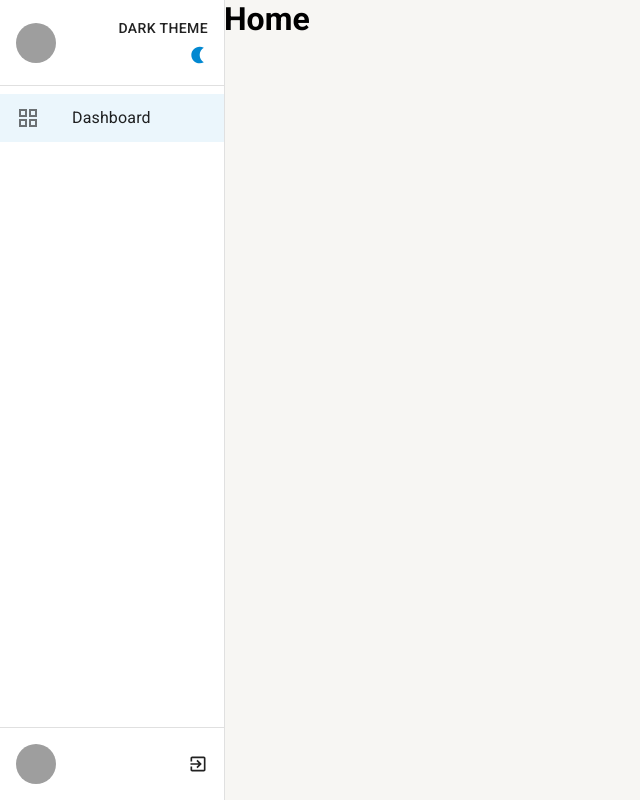
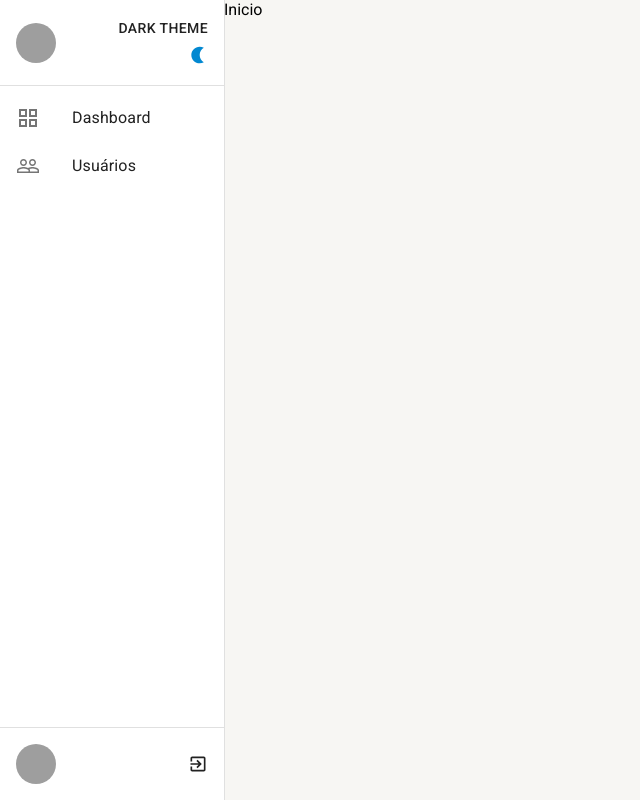
Before and after one commit to geraldobl58/app-dashboard-typescript-material-ui, a React (Create React App) app: page / in a window 1280 px wide. Shown: the whole page, without its empty margins (0-640 px from the left). Built offline with nearby package versions, Linux system fonts and the light colour scheme; grey boxes are pictures that could not be loaded.

Commit message:
:sparkles: Creating drawer context for menu with links

```diff
--- a/src/components/AppShell/index.tsx
+++ b/src/components/AppShell/index.tsx
@@ -11,11 +11,11 @@ import {
 import LightModeIcon from '@mui/icons-material/LightMode'
 import NightlightIcon from '@mui/icons-material/Nightlight'
 import ExitToAppIcon from '@mui/icons-material/ExitToApp'
-import GridViewIcon from '@mui/icons-material/GridView'
 
 import { useAppThemeContext } from 'contexts/ThemeContext'
 
 import { MenuLinks } from 'components/MenuLinks'
+import { useDrawerContext } from 'contexts/DrawerContext'
 
 type MenuProps = {
   children: React.ReactNode
@@ -23,7 +23,10 @@ type MenuProps = {
 
 export function AppShell({ children }: MenuProps) {
   const theme = useTheme()
+
   const { toggleTheme, themeName } = useAppThemeContext()
+
+  const { drawerOptions } = useDrawerContext()
 
   return (
     <>
@@ -75,7 +78,14 @@ export function AppShell({ children }: MenuProps) {
           <Divider />
           <Box flex={1}>
             <List component="nav">
-              <MenuLinks to="/" icon={<GridViewIcon />} label="Dashboard" />
+              {drawerOptions.map((item) => (
+                <MenuLinks
+                  key={item.path}
+                  to={item.path}
+                  icon={item.icon}
+                  label={item.label}
+                />
+              ))}
             </List>
           </Box>
           <Divider />
--- /dev/null
+++ b/src/contexts/DrawerContext.tsx
@@ -0,0 +1,41 @@
+import { createContext, useCallback, useContext, useState } from 'react'
+
+type DrawerContextOptions = {
+  icon: React.ReactNode
+  path: string
+  label: string
+}
+
+type DrawerContextData = {
+  drawerOptions: DrawerContextOptions[]
+  setDrawerOptions: (newDrawerOptions: DrawerContextOptions[]) => void
+}
+
+const DrawerContext = createContext({} as DrawerContextData)
+
+type DrawerContextProps = {
+  children: React.ReactNode
+}
+
+export const useDrawerContext = () => {
+  return useContext(DrawerContext)
+}
+
+export const DrawerProvider = ({ children }: DrawerContextProps) => {
+  const [drawerOptions, setDrawerOptions] = useState<DrawerContextOptions[]>([])
+
+  const handleDrawerOptions = useCallback(
+    (newDrawerOptions: DrawerContextOptions[]) => {
+      setDrawerOptions(newDrawerOptions)
+    },
+    []
+  )
+
+  return (
+    <DrawerContext.Provider
+      value={{ drawerOptions, setDrawerOptions: handleDrawerOptions }}
+    >
+      {children}
+    </DrawerContext.Provider>
+  )
+}
--- a/src/index.tsx
+++ b/src/index.tsx
@@ -3,8 +3,8 @@ import ReactDOM from 'react-dom'
 import App from './App'
 
 ReactDOM.render(
-  <>
+  <React.StrictMode>
     <App />
-  </>,
+  </React.StrictMode>,
   document.getElementById('root')
 )
--- a/src/routes/index.tsx
+++ b/src/routes/index.tsx
@@ -1,12 +1,41 @@
+import { lazy, Suspense, useEffect } from 'react'
 import { Navigate, Route, Routes } from 'react-router-dom'
 
-import Home from 'pages/Home'
+import { LinearProgress } from '@mui/material'
+
+import GridViewIcon from '@mui/icons-material/GridView'
+import PeopleOutlineIcon from '@mui/icons-material/PeopleOutline'
+
+import { useDrawerContext } from 'contexts/DrawerContext'
+
+const Home = lazy(() => import('pages/Home'))
 
 export const AppRoutes = () => {
+  const { setDrawerOptions } = useDrawerContext()
+
+  useEffect(() => {
+    setDrawerOptions([
+      {
+        icon: <GridViewIcon />,
+        path: '/dashboard',
+        label: 'Dashboard'
+      },
+      {
+        icon: <PeopleOutlineIcon />,
+        path: '/users',
+        label: 'Usuários'
+      }
+    ])
+  }, [setDrawerOptions])
+
   return (
-    <Routes>
-      <Route path="/" element={<Home />} />
-      <Route path="*" element={<Navigate to="/" />} />
-    </Routes>
+    <Suspense fallback={<LinearProgress />}>
+      <Routes>
+        <Route path="/" element={<p>Inicio</p>} />
+        <Route path="/dashboard" element={<Home />} />
+        <Route path="/users" element={<p>Users</p>} />
+        <Route path="*" element={<Navigate to="/" />} />
+      </Routes>
+    </Suspense>
   )
 }
```
Also changed, not shown: src/App.tsx (+5 -2 lines).
